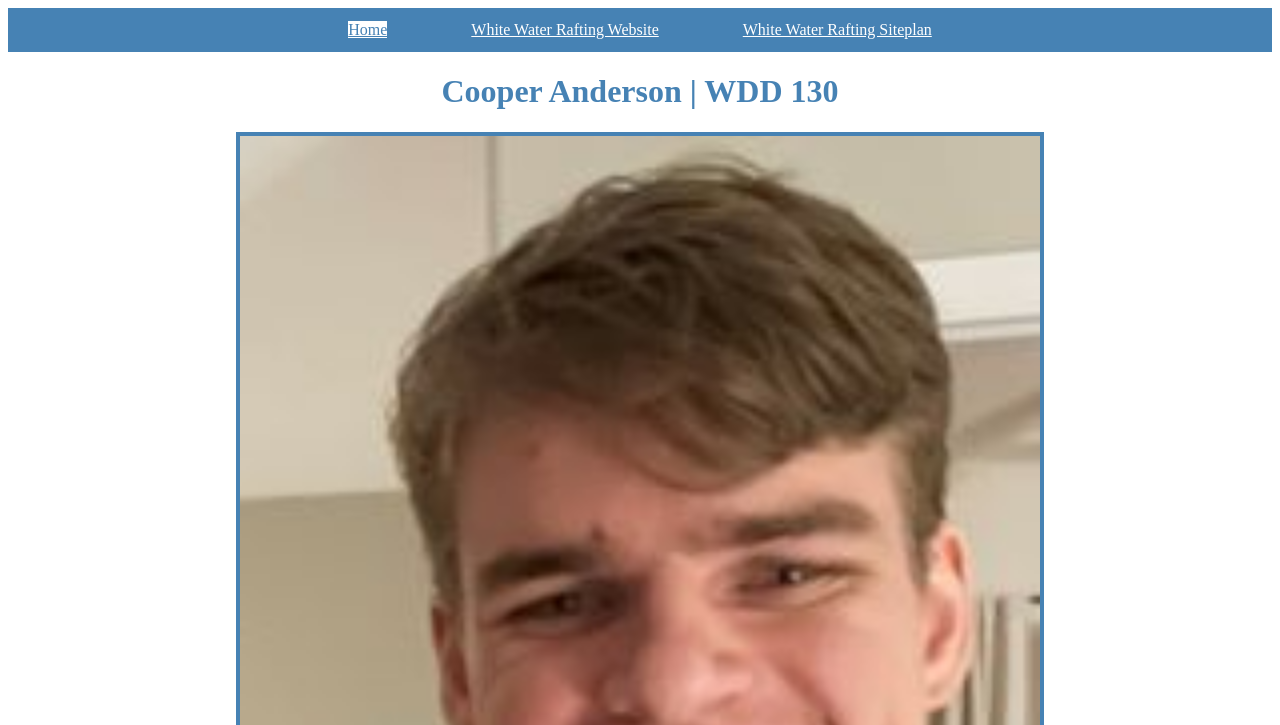
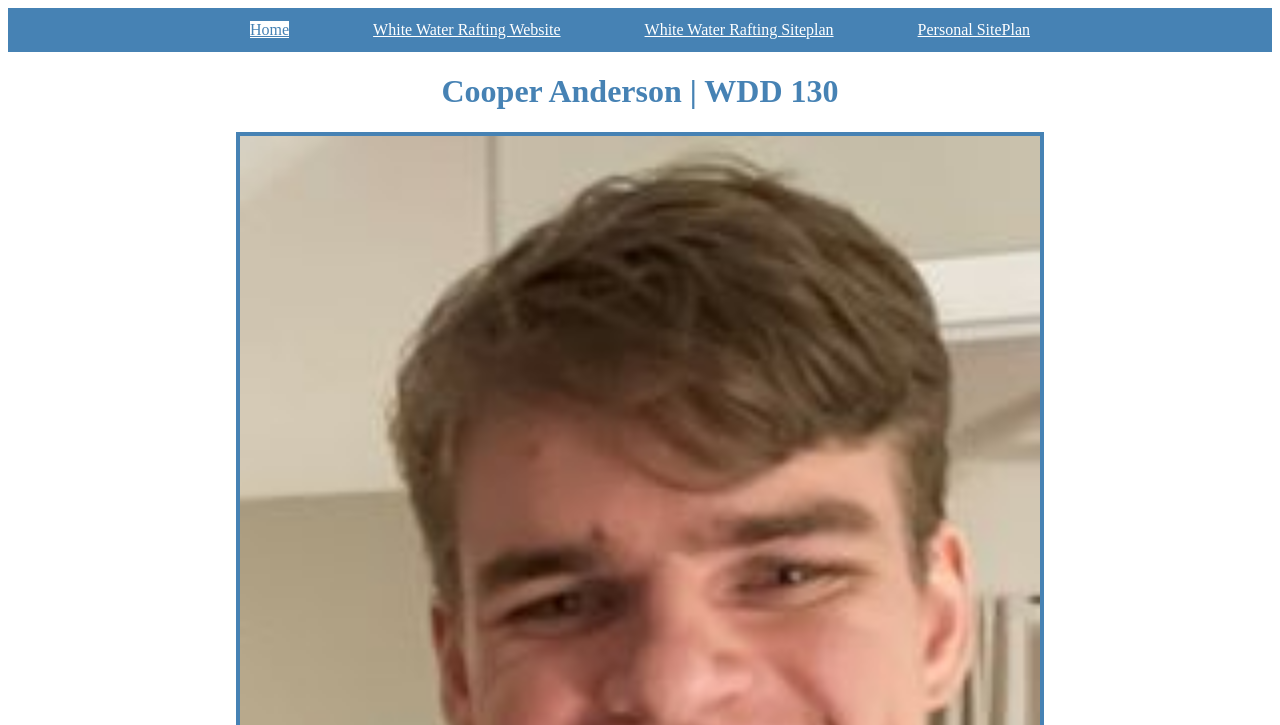
Before and after one commit to Regalus27/wdd130, a plain HTML site: page index.html in a window 1280 px wide. Shown: the top 725 px of the page. Drawn offline with Linux system fonts and the light colour scheme.

Commit message:
L07 Link to SitePlan

```diff
--- a/index.html
+++ b/index.html
@@ -12,6 +12,7 @@
                 <a id="active" href="#">Home</a>
                 <a href="wwr/">White Water Rafting Website</a>
                 <a href="wwr/site-plan-rafting.html">White Water Rafting Siteplan</a>
+                <a href="best-2022/site-plan.html">Personal SitePlan</a>
             </nav>
         </header>
         <main>
```
